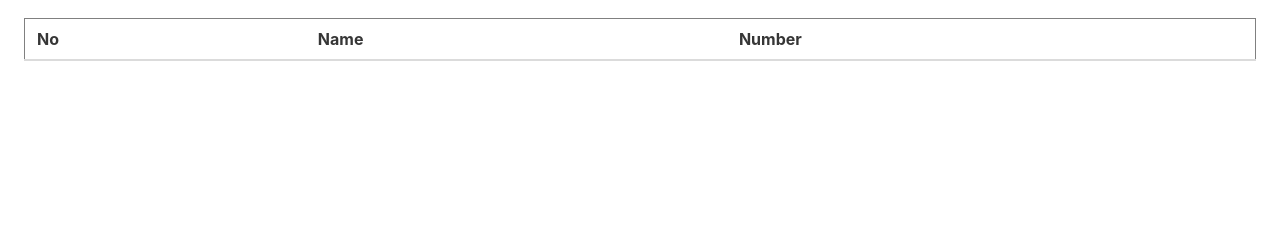
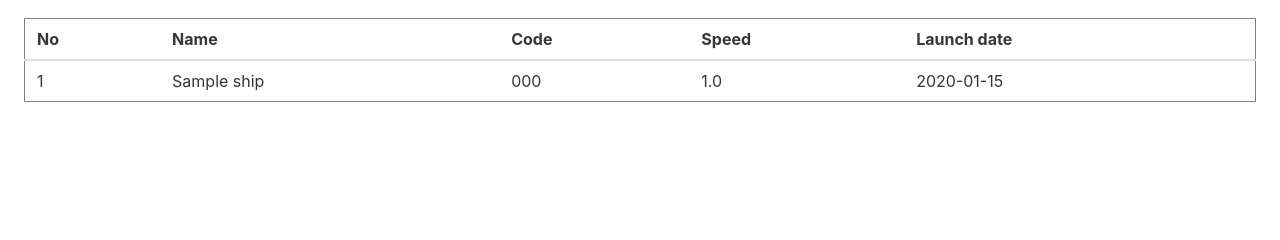
Before and after one commit to StahlFerro/Erlenmeyer, a Flask app: page /index/ships in a window 1280 px wide. Shown: the part 208-448 px from the top of the page. Run offline with Flask 2, Linux system fonts and the light colour scheme; tables that the repository leaves empty hold one stand-in row (values such as "Sample post"); lists and menus that the app fills with data are empty.

Commit message:
Dynamic columns support, added a few ships to the db

```diff
--- a/server/__init__.py
+++ b/server/__init__.py
@@ -9,6 +9,7 @@ app.config.from_object(Config)
 login = LoginManager(app)
 login.login_view = '/login'
 db = SQLAlchemy(app)
+session = db.session
 migrate = Migrate(app, db)
 
 from server import routes, models
--- a/server/models.py
+++ b/server/models.py
@@ -1,6 +1,11 @@
 from server import db, login
 from werkzeug.security import generate_password_hash, check_password_hash
 from flask_login import UserMixin
+from flask_sqlalchemy import inspect
+from flask_sqlalchemy import DeclarativeMeta
+from datetime import date, datetime
+from pprint import pprint
+import json
 
 
 class User(UserMixin, db.Model):
@@ -34,4 +39,78 @@ class Ship(db.Model):
     launch_date = db.Column(db.Date)
 
     def __repr__(self):
-        return f"<Ship {self.name}>"
+        return f"<Ship [{self.code}] {self.name}>"
+
+
+def get_cols(model=None):
+    mapper = inspect(model)
+    column_names = [col.key for col in mapper.attrs]
+    column_names.remove('id')
+    return column_names
+
+
+def get_json_data(model=None, columns=None):
+    if not columns:
+        columns = get_cols(model)
+    ships = model.query.all()
+    print('ships', ships)
+    out_json = []
+    index = 1
+    for ship in ships:
+        cols = [f for f in dir(ship) if f in columns]
+        record = {}
+        for col in cols:
+            val = ship.__getattribute__(col)
+            print('raw val', val)
+            try:
+                json.dumps(val)
+                record[col] = val
+            except TypeError:
+                if type(val) is date:
+                    val: date = val.strftime('%Y-%m-%d')
+                    record[col] = val
+                elif type(val) is datetime:
+                    val: datetime = val.strftime('%Y-%m-%d %H:%M:%S')
+                    record[col] = val
+                else:
+                    record[col] = ''
+        record['index'] = index
+        index += 1
+        out_json.append(record)
+    pprint(out_json)
+    return out_json
+
+
+def capitalize_headers(headers: list = None):
+    new_headers = []
+    if not headers:
+        return new_headers
+    for h in headers:
+        if '_' in h:
+            h = h.replace('_', ' ')
+        h = h.capitalize()
+        new_headers.append(h)
+    return new_headers
+
+# class AlchemyEncoder(json.JSONEncoder):
+#     def default(self, obj):
+#         print('obj name', obj)
+#         if isinstance(obj.__class__, DeclarativeMeta):
+#             # an SQLAlchemy class
+#             fields = {}
+#             # print('obj dir', dir(obj))
+#             for field in [x for x in dir(obj) if not x.startswith('_') and x != 'metadata']:
+#                 data = obj.__getattribute__(field)
+#                 try:
+#                     # print('data before', data)
+#                     json.dumps(data)  # this will fail on non-encodable values, like other classes
+#                     # print('data after', data)
+#                     fields[field] = data
+#                 except TypeError:
+#                     fields[field] = None
+#             # a json-encodable dict
+#             # pprint('dinal fields')
+#             # pprint(fields)
+#             return fields
+#
+#         return json.JSONEncoder.default(self, obj)
--- a/server/routes.py
+++ b/server/routes.py
@@ -1,12 +1,17 @@
 import string
-from random import choices
+from random import choices, randint
 from pprint import pprint
-from server import app
+
+from sqlalchemy.dialects.mssql.information_schema import columns
+
+from server import app, db, session
+from server.models import Ship
 from flask import request, render_template, redirect, jsonify, flash, url_for, abort
 from flask_login import current_user, login_user, logout_user, login_required, AnonymousUserMixin
 from werkzeug.urls import url_parse
 from server.forms import LoginForm
-from server.models import User
+from server.models import User, capitalize_headers, get_cols, get_json_data
+import json
 
 
 def get_data(id: int = None):
@@ -15,8 +20,10 @@ def get_data(id: int = None):
     numlength = 25
     data = [{
         'id': x,
-        'name': "".join(choices(string.ascii_letters, k=charlength)),
-        'number': "".join(choices(string.digits, k=numlength))
+        'Name': "".join(choices(string.ascii_letters, k=charlength)),
+        'Code': "".join(choices(string.digits, k=numlength)),
+        'Speed': randint(0, 10),
+        # 'Launch date': f"{randint(1900, 2018)}-{randint(1,12)}-{randint(1-31)}"
     } for x in range(0, count)]
     if not id:
         return data
@@ -37,7 +44,10 @@ def index():
 
 @app.route('/index/ships', methods=['GET', 'POST'])
 def ships():
-    return render_template('ships.html')
+    ship_cols = get_cols(Ship)
+    cap_headers = capitalize_headers(ship_cols)
+    ship_data = get_json_data(model=Ship, columns=ship_cols)
+    return render_template('registry.html', data=ship_data, headers=ship_cols, cap_headers=cap_headers, index=1)
 
 
 @app.route('/gate', methods=['GET', 'POST'])
--- a/server/templates/registry.html
+++ b/server/templates/registry.html
@@ -10,27 +10,27 @@
                 <!--</div>-->
             <!--</div>-->
 
-            {% if is_login %}
             <div class="level-item has-text-centered">
-                <a class="button is-danger" href="{{ url_for('logout') }}">Logout</a>
+                <a class="button" href="{{ url_for('index') }}">Home</a>
             </div>
-            {% endif %}
         </nav>
         <p>This is a {{ is_login }} app for testing purposes only</p>
         <table class="table" border="1px solid black">
             <thead>
             <tr>
                 <th>No</th>
-                <th>Name</th>
-                <th>Number</th>
+                {% for ch in cap_headers %}
+                <th>{{ ch }}</th>
+                {% endfor %}
             </tr>
             </thead>
             <tbody>
             {% for d in data %}
             <tr>
-                <td>{{ d.id }}</td>
-                <td>{{ d.name }}</td>
-                <td>{{ d.number }}</td>
+                <td>{{ d['index'] }}</td>
+                {% for h in headers %}
+                <td>{{ d[h] }}</td>
+                {% endfor %}
             </tr>
             {% endfor %}
             </tbody>
--- a/server/templates/ships.html
+++ b/server/templates/ships.html
@@ -18,17 +18,18 @@
         <table class="table" border="1px solid black">
             <thead>
             <tr>
-                <th>No</th>
-                <th>Name</th>
-                <th>Number</th>
+                {% for h in ship_cols %}
+                <th>{{ h }}</th>
+                {% endfor %}
             </tr>
             </thead>
             <tbody>
-            {% for d in data %}
+            {% for s in ship_data %}
             <tr>
-                <td>{{ d.id }}</td>
-                <td>{{ d.name }}</td>
-                <td>{{ d.number }}</td>
+                <td>{{ s.name }}</td>
+                <td>{{ s.code }}</td>
+                <td>{{ s.speed }}</td>
+                <td>{{ s.launch_date }}</td>
             </tr>
             {% endfor %}
             </tbody>
```
Also changed, not shown: app.db.
